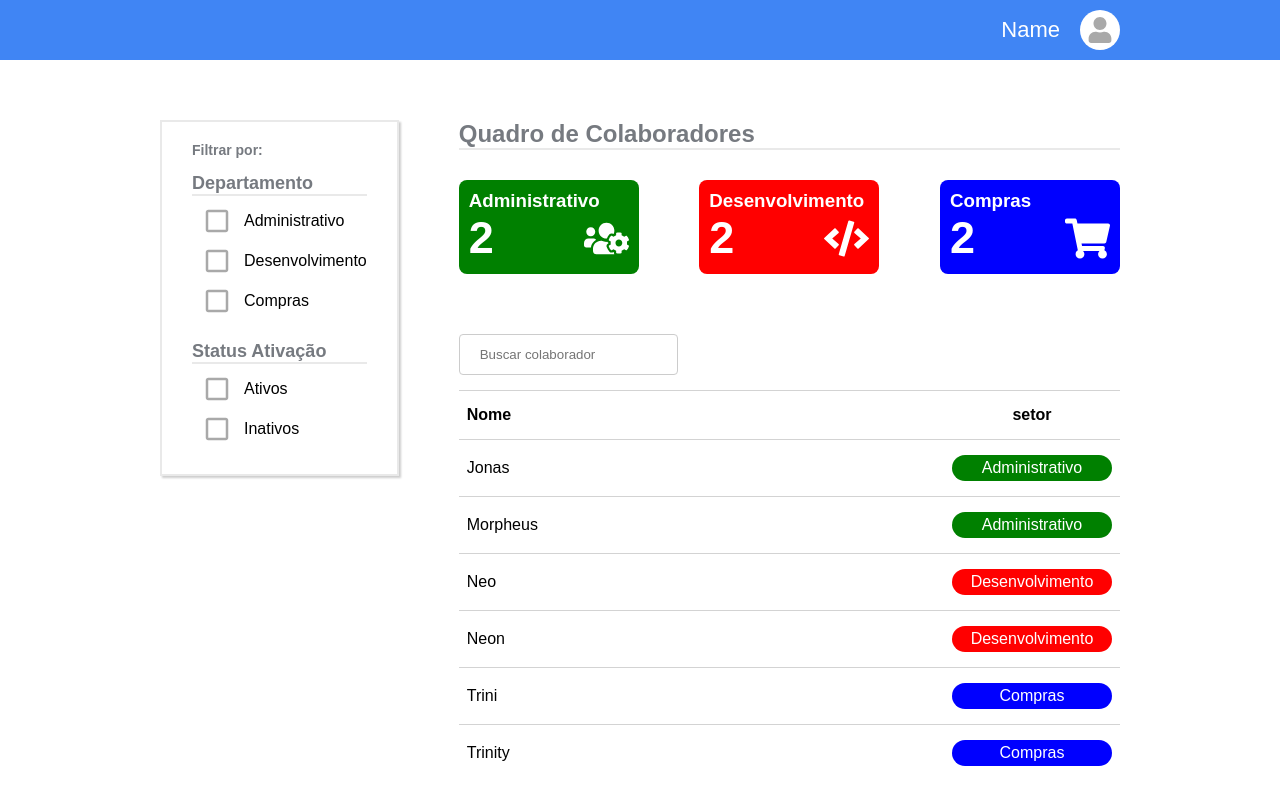
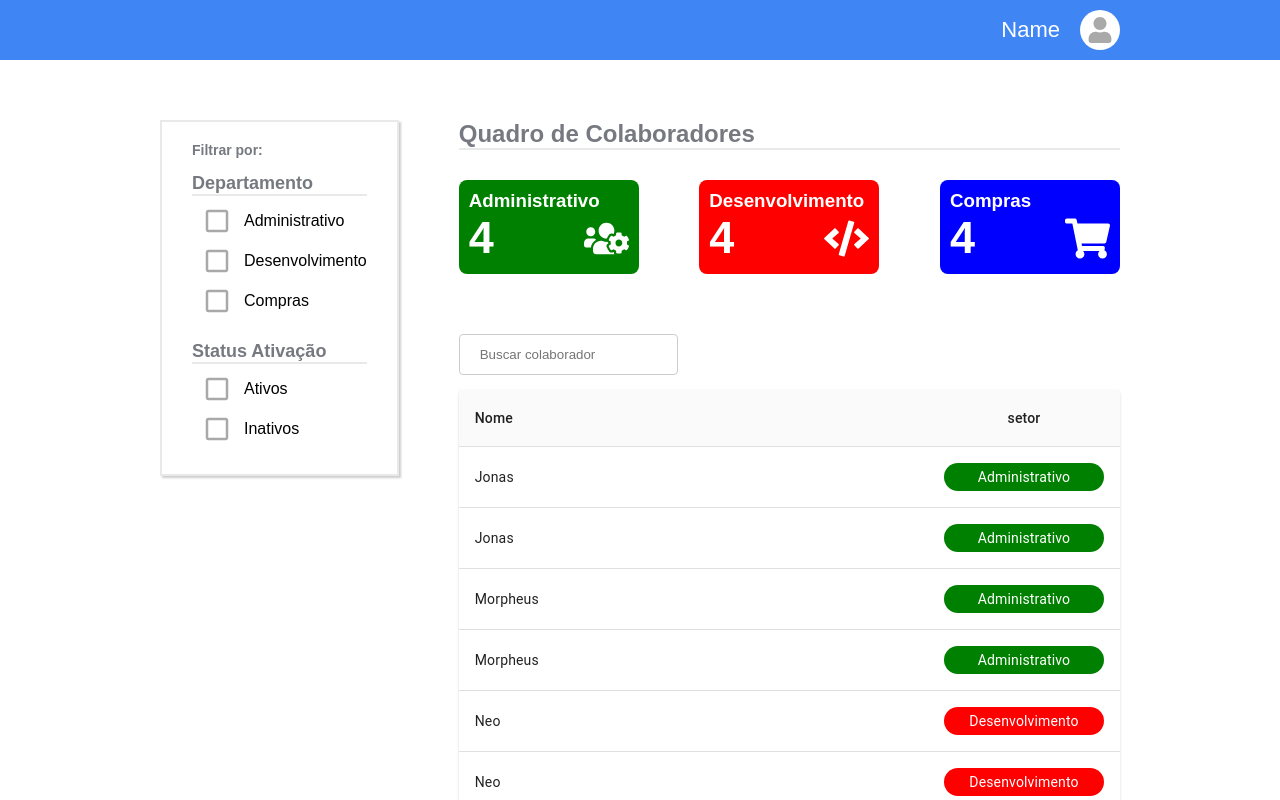
Before and after one commit to rafaeloliveirasilva05/human-resource-control, a React (Create React App) app: page / in a window 1280 px wide. Shown: the top 800 px of the page. Built offline with nearby package versions, Linux system fonts and the light colour scheme.

Commit message:
add scroll to contributor table

```diff
--- a/package.json
+++ b/package.json
@@ -5,6 +5,7 @@
   "dependencies": {
     "@babel/core": "^7.6.4",
     "@babel/runtime": "^7.6.3",
+    "@material-ui/core": "^4.5.1",
     "babel-loader": "^8.0.6",
     "react": "^16.10.2",
     "react-dom": "^16.10.2",
--- a/src/components/Header/styles.module.css
+++ b/src/components/Header/styles.module.css
@@ -1,6 +1,5 @@
 
 header{
-  width: 100vw;
   padding: 10px 0;
   background-color: #4085f4;
 }
--- a/src/data/collaborator.json
+++ b/src/data/collaborator.json
@@ -41,6 +41,48 @@
       "last_name": "Reeves",
       "department": 1,
       "active_status": 0
+    },
+    {
+      "id": 7,
+      "first_name": "Morpheus",
+      "last_name": "Fishburne",
+      "department": 1,
+      "active_status": 1
+    },
+    {
+      "id": 8,
+      "first_name": "Neo",
+      "last_name": "Reeves",
+      "department": 2,
+      "active_status": 0
+    },
+    {
+      "id": 9,
+      "first_name": "Trinity",
+      "last_name": "Moss",
+      "department": 3,
+      "active_status": 1
+    },
+    {
+      "id": 10,
+      "first_name": "Trini",
+      "last_name": "Moss",
+      "department": 3,
+      "active_status": 1
+    },
+    {
+      "id": 11,
+      "first_name": "Neon",
+      "last_name": "Reeves",
+      "department": 2,
+      "active_status": 0
+    },
+    {
+      "id": 12,
+      "first_name": "Jonas",
+      "last_name": "Reeves",
+      "department": 1,
+      "active_status": 0
     }
   ]
 }
--- a/src/screens/SearchCollaborator/index.js
+++ b/src/screens/SearchCollaborator/index.js
@@ -1,7 +1,15 @@
 import React, { useState, useEffect } from 'react'
-import { useHistory } from "react-router-dom";
-import { MdCheckBox } from 'react-icons/md';
-import { MdCheckBoxOutlineBlank } from 'react-icons/md';
+import { useHistory } from "react-router-dom"
+import { MdCheckBox } from 'react-icons/md'
+import { MdCheckBoxOutlineBlank } from 'react-icons/md'
+
+import { makeStyles } from '@material-ui/core/styles'
+import Paper from '@material-ui/core/Paper'
+import Table from '@material-ui/core/Table'
+import TableBody from '@material-ui/core/TableBody'
+import TableCell from '@material-ui/core/TableCell'
+import TableHead from '@material-ui/core/TableHead'
+import TableRow from '@material-ui/core/TableRow'
 
 import styles from './styles.module.css'
 import departmentDataJson from '../../data/department.json'
@@ -46,7 +54,7 @@ function SearchCollaborator(props) {
         id: currentColaborator.id,
         first_name: currentColaborator.first_name,
         last_name: currentColaborator.last_name,
-        full_name: `${ currentColaborator.first_name} ${currentColaborator.last_name}`,
+        full_name: `${currentColaborator.first_name} ${currentColaborator.last_name}`,
         active_status: currentColaborator.active_status,
         name_departament: departament.name,
         departamentId: departament.id,
@@ -78,41 +86,43 @@ function SearchCollaborator(props) {
 
   function renderTableHeader() {
     return (
-      <tr>
-        <th>
-          <div style={{ display: 'flex' }}>Nome</div>
-        </th>
-        <th>
+      <TableHead>
+        <TableRow>
+          <TableCell>Nome</TableCell>
+          <TableCell align="right">
             <div className={styles.containerLabel}>
               <div>setor</div>
             </div>
-        </th>
-      </tr>
+          </TableCell>
+        </TableRow>
+      </TableHead>
     )
   }
 
   function rederTableData() {
-    return collaboratorData.map(currentColaborator => {
     return (
-        <tr
+      <TableBody>
+        {collaboratorData.map(currentColaborator => (
+          <TableRow
             key={currentColaborator.id}
             style={{ cursor: 'pointer' }}
             onClick={() => showCollaborator(currentColaborator)}>
-          <td>{currentColaborator.first_name}</td>
-          <td>
+            <TableCell >{currentColaborator.first_name}</TableCell>
+            <TableCell align="right">
               <div className={styles.containerLabel} >
                 <div className={styles.sectorLabel} style={{ backgroundColor: currentColaborator.color_departament }}>
                   {currentColaborator.name_departament}
                 </div>
               </div>
-          </td>
-        </tr>
+            </TableCell>
+          </TableRow>
+        ))}
+      </TableBody>
     )
-    })
   }
 
   function showCollaborator(collaborator) {
-    history.push("/sobre", collaborator);
+    history.push("/sobre", collaborator)
   }
 
   function handleInputChange(event) {
@@ -222,9 +232,21 @@ function SearchCollaborator(props) {
     anyActiveFilter ? setCollaboratorData(filteredCollaboratorList) : setCollaboratorData(fixedListCollaboratorData)
   }
 
+  const useStyles = makeStyles({
+    root: {
+      width: '100%',
+      marginBottom: '100px'
+    },
+    tableWrapper: {
+      maxHeight: '70vh',
+      overflow: 'auto',
+    },
+  })
+
+  const classes = useStyles()
+
   return (
     <div className={styles.container}>
-
       <div className={styles.containerFilter}>
         <h2 className={styles.titleContainerFilter}>Filtrar por:</h2>
         <section className={styles.containerDepartmentFilter}>
@@ -314,22 +336,15 @@ function SearchCollaborator(props) {
             onChange={handleInputChange} />
         </div>
 
-        <div className={styles.containerTeste}>
-          <div className={styles.containerTable}>
-            <table>
-              <thead>
+        <Paper className={classes.root}>
+          <div className={classes.tableWrapper}>
+            <Table stickyHeader aria-label="sticky table">
               {renderTableHeader()}
-              </thead>
-              <tbody>
               {rederTableData()}
-              </tbody>
-            </table>
+            </Table>
           </div>
-
-        </div>
-
+        </Paper>
       </section>
-
     </div>
   )
 }
--- a/src/screens/SearchCollaborator/styles.module.css
+++ b/src/screens/SearchCollaborator/styles.module.css
@@ -37,32 +37,6 @@ h2 {
 }
 
 /************* Table ************/
-.containerTeste {
-  display: flex;
-}
-
-.containerTable{
-  flex: 3;
-}
-
-table{
-  text-align: center;
-  width: 100%;
-  border-collapse: collapse;
-  text-align: center;
-}
-
-th{
-  padding: 15px 8px;
-  border-top: 1px solid #d3d3d3;
-}
-
-td {
-  text-align: left;
-  padding: 15px 8px;
-  border-top: 1px solid #d3d3d3;
-}
-
 .containerLabel {
   display: flex;
   justify-content: flex-end;
```
Also changed, not shown: 2 other files (tests, documents, lock files or other folders). Lines whose indentation alone changed are shown as unchanged.
